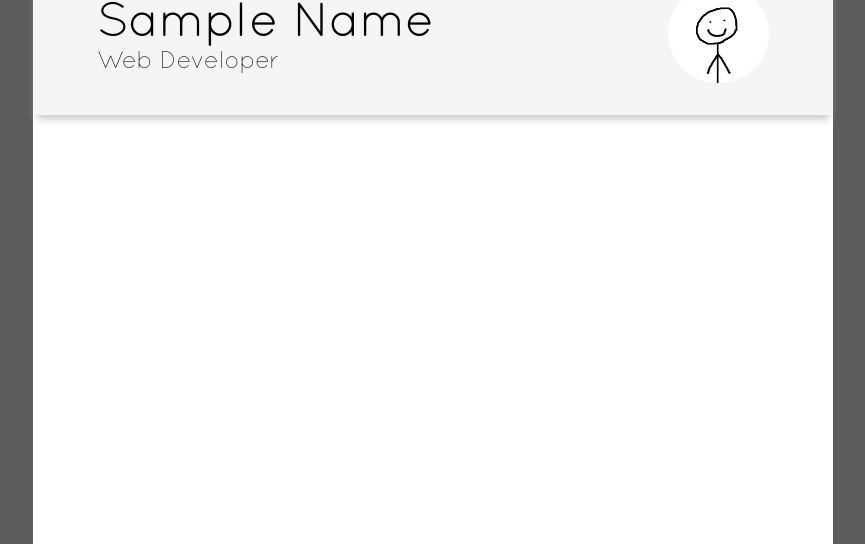
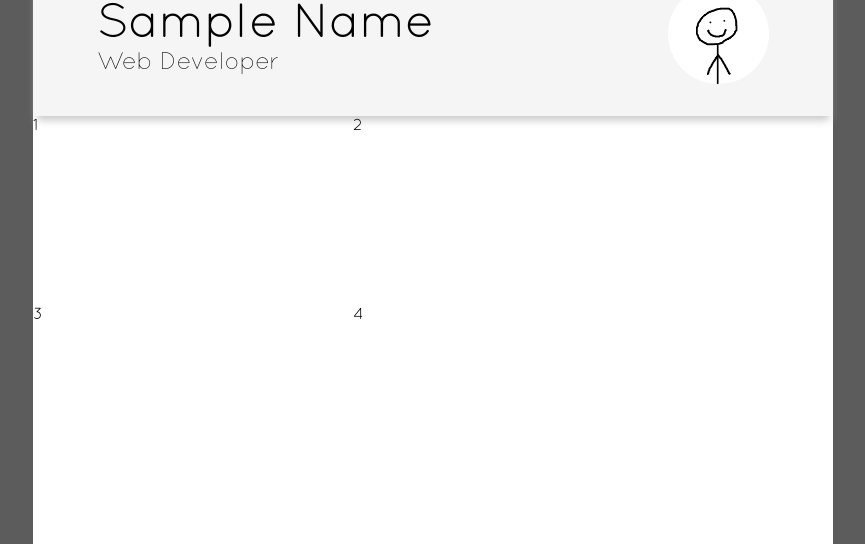
Before and after one commit to iamgame3/cv-application, a React (Create React App) app: page / in a window 1280 px wide. Shown: the part 80-624 px from the top of the page, without its empty margins (207-1072 px from the left). Built offline with nearby package versions, Linux system fonts and the light colour scheme; the HTML template or start-up script is replaced by a standard one.

Commit message:
Add grid template to the CV body

```diff
--- a/src/App.js
+++ b/src/App.js
@@ -1,11 +1,13 @@
 /* eslint-disable react/jsx-filename-extension */
 import React from "react";
 import Title from "./app-components/title";
+import Body from "./app-components/body";
 
 function App() {
   return (
     <div className="page">
       <Title />
+      <Body />
     </div>
   );
 }
--- /dev/null
+++ b/src/app-components/body.js
@@ -0,0 +1,31 @@
+/* eslint-disable react/prefer-stateless-function */
+/* eslint-disable react/jsx-filename-extension */
+import React, { Component } from "react";
+
+class Body extends Component {
+  // eslint-disable-next-line no-useless-constructor
+  constructor() {
+    super();
+  }
+
+  render() {
+    return (
+      <div className="body">
+        <div className="contact-info">
+            1
+        </div>
+        <div className="profile">
+            2
+        </div>
+        <div className="education">
+            3
+        </div>
+        <div className="experience">
+            4
+        </div>
+      </div>
+    );
+  }
+}
+
+export default Body;
--- a/src/index.css
+++ b/src/index.css
@@ -54,6 +54,7 @@ body {
   justify-content: space-between;
   align-items: center;
   padding: 32px 64px 32px 64px;
+  height: 100px;
   background-color: rgb(245, 245, 245);
   box-shadow: 0 8px 8px -4px rgb(199, 199, 199);
 }
@@ -71,3 +72,25 @@ body {
   width: 15%;
   border-radius: 100%;
 }
+
+.body {
+  display: grid;
+  grid-template-columns: repeat(5, 1fr);
+  grid-template-rows: repeat(4, 1fr);
+  height: calc(952px - (32px + 100px + 64px));
+}
+
+.contact-info {
+  grid-row: 1 / 2;
+  grid-column: 1 / 3;
+}
+
+.profile {
+  grid-row: 1 / 2;
+  grid-column: 3 / 6;
+}
+
+.education {
+  grid-row: 2 / 5;
+  grid-column: 1 / 3;
+}
```
